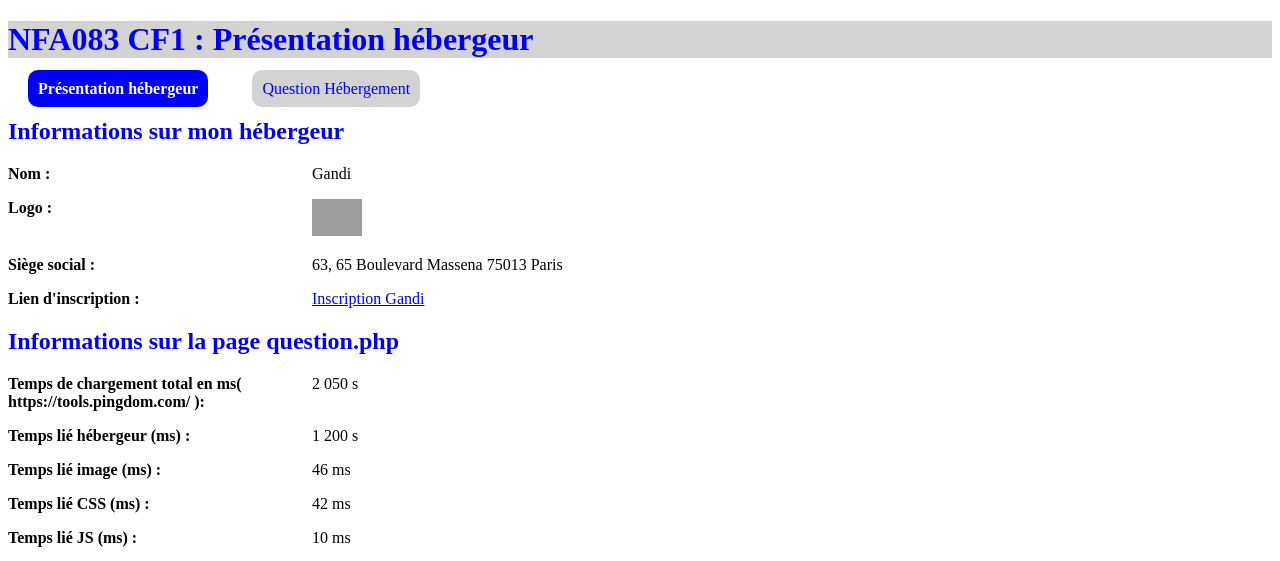
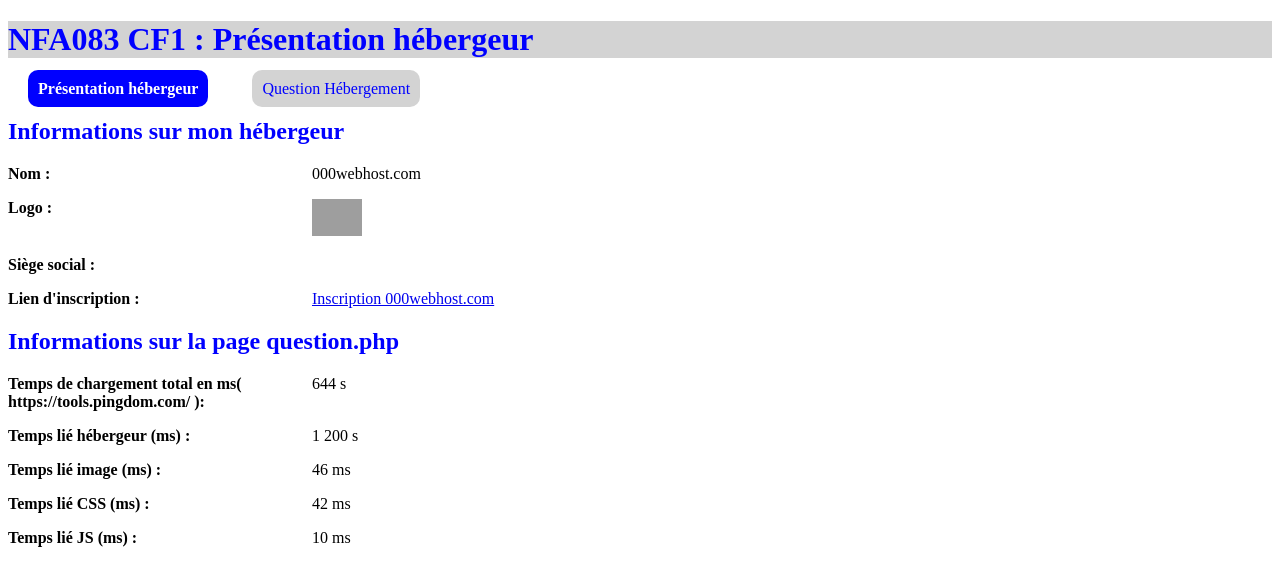
Before and after one commit to examnfa083/exam, a PHP site: page / in a window 1280 px wide. Shown: the top 561 px of the page. Run offline with PHP 8.4, Linux system fonts and the light colour scheme; grey boxes are pictures that could not be loaded.

Commit message:
1er changement information hébergeur

```diff
--- a/index.php
+++ b/index.php
@@ -8,14 +8,14 @@
 
 <!-- PRESENTATION Hébergeur ============================================================== -->
   <section><h2>Informations sur mon hébergeur</h2>
-           <p><strong>Nom : </strong> Gandi</p>
+           <p><strong>Nom : </strong> 000webhost.com</p>
            <p><strong>Logo : </strong> <img src="img/gandi.jpg" /></p>
-           <p><strong>Siège social : </strong> 63, 65 Boulevard Massena 75013 Paris</p>
+           <p><strong>Siège social : </strong> </p>
            <p><strong>Lien d'inscription : </strong>
-           <a href="https://www.gandi.net/fr/simple-hosting" target="_blanck" >Inscription Gandi</a></p>
+           <a href="https://fr.000webhost.com/" target="_blanck" >Inscription 000webhost.com</a></p>
   </section>
   <section><h2>Informations sur la page question.php</h2>
-           <p><strong>Temps de chargement total en ms( https://tools.pingdom.com/ ): </strong> 2 050 s</p>
+           <p><strong>Temps de chargement total en ms( https://tools.pingdom.com/ ): </strong> 644 s</p>
            <p><strong>Temps lié hébergeur (ms) : </strong> 1 200 s</p>
            <p><strong>Temps lié image (ms) : </strong> 46 ms</p>
            <p><strong>Temps lié CSS (ms) : </strong> 42 ms</p>
```
